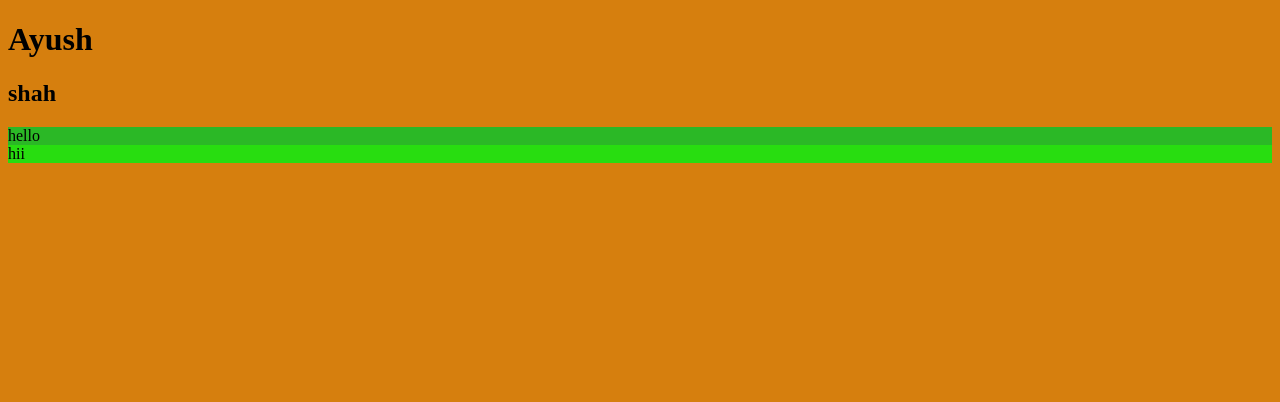
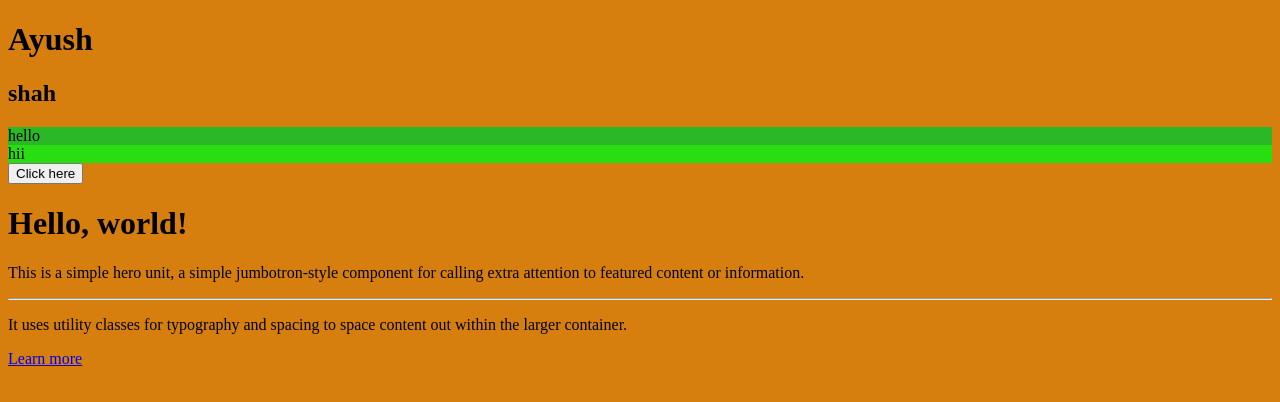
Before and after one commit to shahayush457/Webdev, a plain HTML site: page index.html in a window 1280 px wide. Drawn offline with nearby package versions, Linux system fonts and the light colour scheme.

Commit message:
Modified commit

```diff
--- a/index.html
+++ b/index.html
@@ -23,6 +23,17 @@
         <div id="i2">
             hii
         </div>
+        <button class="btn btn-primary">Click here</button>
+        <div class="jumbotron">
+            <h1 class="display-4">Hello, world!</h1>
+            <p class="lead">This is a simple hero unit, a simple jumbotron-style component for calling extra attention to featured content or information.</p>
+            <hr class="my-4">
+            <p>It uses utility classes for typography and spacing to space content out within the larger container.</p>
+            <a class="btn btn-primary btn-lg" href="#" role="button">Learn more</a>
+          </div>
         <script src="" async defer></script>
+        <script src="https://code.jquery.com/jquery-3.3.1.slim.min.js" integrity="sha384-q8i/X+965DzO0rT7abK41JStQIAqVgRVzpbzo5smXKp4YfRvH+8abtTE1Pi6jizo" crossorigin="anonymous"></script>
+        <script src="https://cdnjs.cloudflare.com/ajax/libs/popper.js/1.14.7/umd/popper.min.js" integrity="sha384-UO2eT0CpHqdSJQ6hJty5KVphtPhzWj9WO1clHTMGa3JDZwrnQq4sF86dIHNDz0W1" crossorigin="anonymous"></script>
+        <script src="https://stackpath.bootstrapcdn.com/bootstrap/4.3.1/js/bootstrap.min.js" integrity="sha384-JjSmVgyd0p3pXB1rRibZUAYoIIy6OrQ6VrjIEaFf/nJGzIxFDsf4x0xIM+B07jRM" crossorigin="anonymous"></script>
     </body>
 </html>
--- a/style.css
+++ b/style.css
@@ -1,5 +1,5 @@
 body{
-    background-color: #d67f0e
+    background-color: #d67f0e !important;
 }
 .c1 {
     background-color: #2bb826
```
